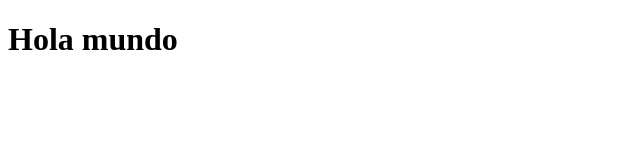
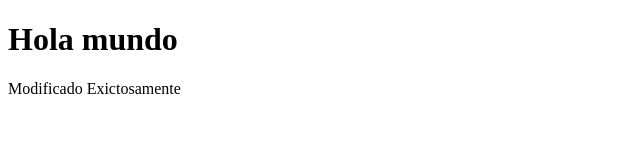
Before and after one commit to Ale-Bruno15/Parcial1Electiva, a plain HTML site: page index.html in a window 1280 px wide. Shown: the whole page, without its empty margins (0-640 px from the left). Drawn offline with Linux system fonts and the light colour scheme.

Commit message:
agregacion token

```diff
--- a/index.html
+++ b/index.html
@@ -7,5 +7,6 @@
 </head>
 <body>
     <h1>Hola mundo</h1>
+    <p>Modificado Exictosamente</p>
 </body>
 </html>
```
Also changed, not shown: 1 other file.
